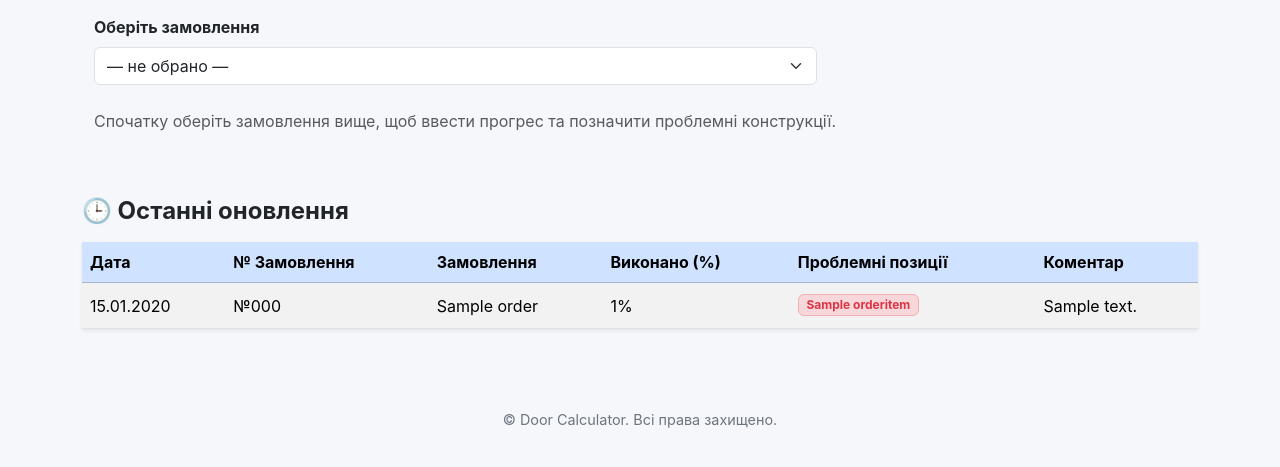
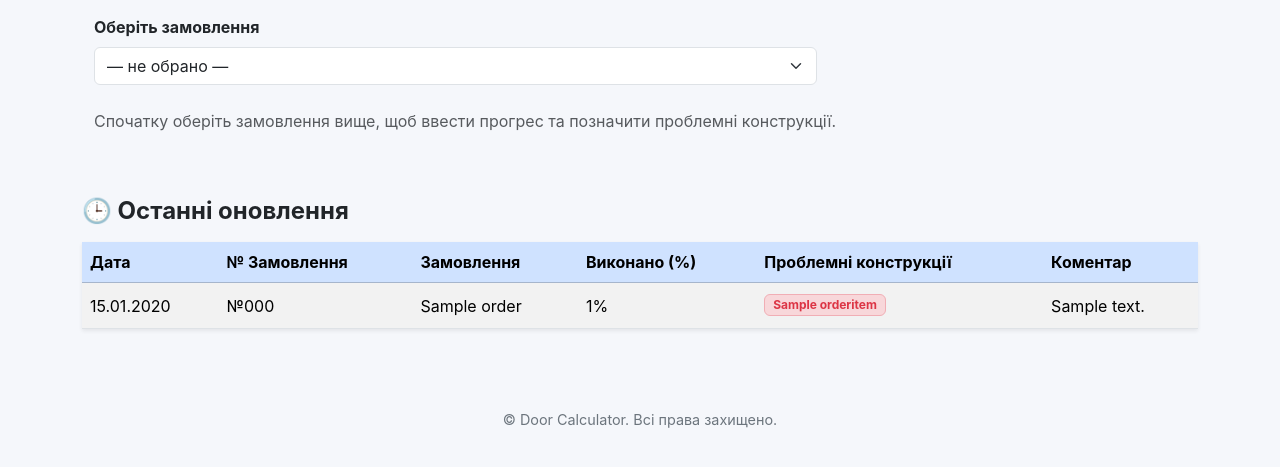
Before and after one commit to vitmur10/Furniture_calculator, a Django app: page /progress/add/ in a window 1280 px wide. Shown: the part 265-732 px from the top of the page. Run offline with Django 4.2, Linux system fonts and the light colour scheme; tables that the repository leaves empty hold one stand-in row (values such as "Sample post"); some libraries are stand-ins or nearby versions.

```diff
--- a/door_calculator/doors/templates/doors/item_progress_add.html
+++ b/door_calculator/doors/templates/doors/item_progress_add.html
@@ -103,7 +103,7 @@
         <th>№ Замовлення</th>
         <th>Замовлення</th>
         <th>Виконано (%)</th>
-        <th>Проблемні позиції</th>
+        <th>Проблемні конструкції</th>
         <th>Коментар</th>
       </tr>
     </thead>
```
